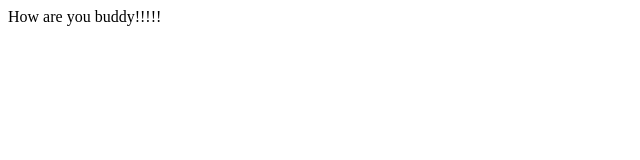
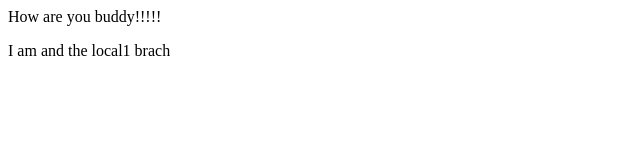
Before and after one commit to Its-PranavSalunkhe/localrepo, a plain HTML site: page index.html in a window 1280 px wide. Shown: the whole page, without its empty margins (0-640 px from the left). Drawn offline with Linux system fonts and the light colour scheme.

Commit message:
for local1 new repository

```diff
--- a/index.html
+++ b/index.html
@@ -1 +1,3 @@
 <h> How are you buddy!!!!!</h>
+
+<p> I am and the local1 brach</p>
```
